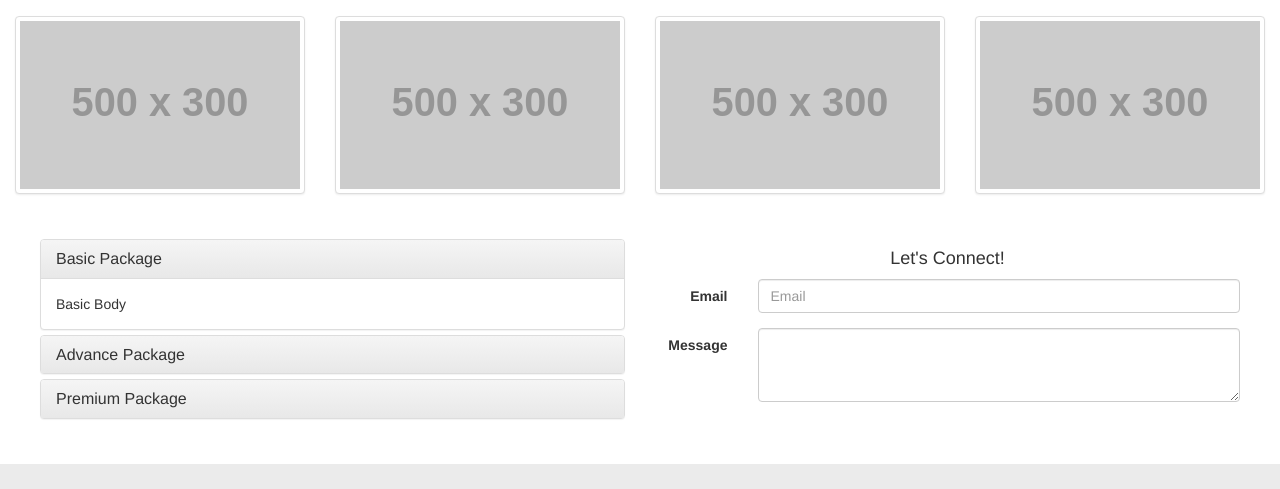
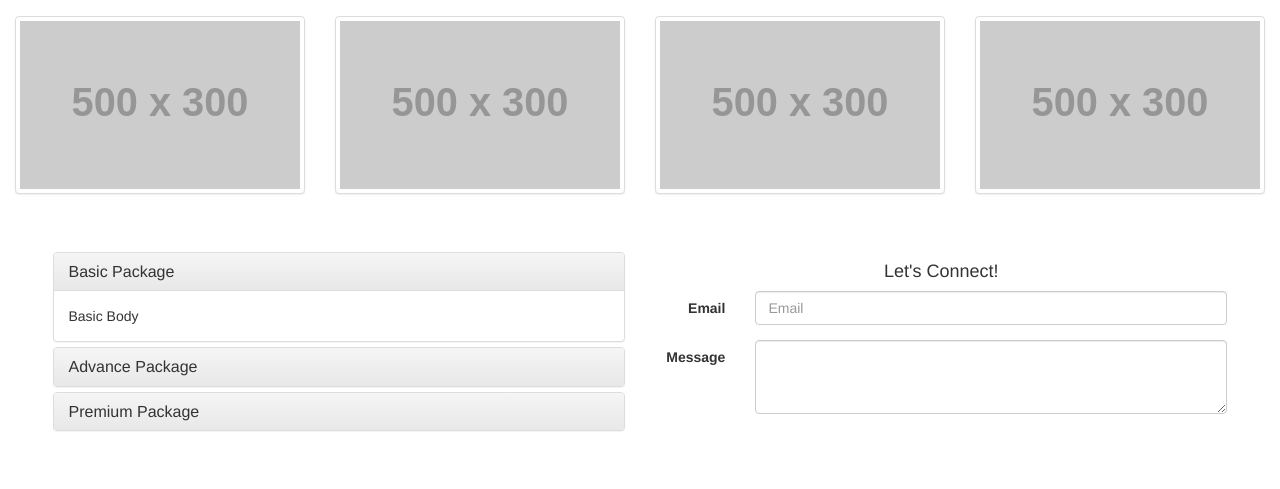
Before and after one commit to Verlock/Portfolio-2-20-2017, a PHP site: page / in a window 1280 px wide. Shown: the part 876-1365 px from the top of the page. Before the commit the page ends 1340 px from the top, so only its background shows below. Run offline with PHP 8.4, Linux system fonts and the light colour scheme; grey boxes labelled with a size stand in for pictures from a placeholder-image service; some libraries are stand-ins or nearby versions.

Commit message:
First Commit 2/21/2017 9:11AM EST

```diff
--- a/css/master.css
+++ b/css/master.css
@@ -2,5 +2,5 @@ body{
   padding-top: 50px;
 }
 #contact{
-  padding: 2%;
+  padding: 3%;
 }
```
